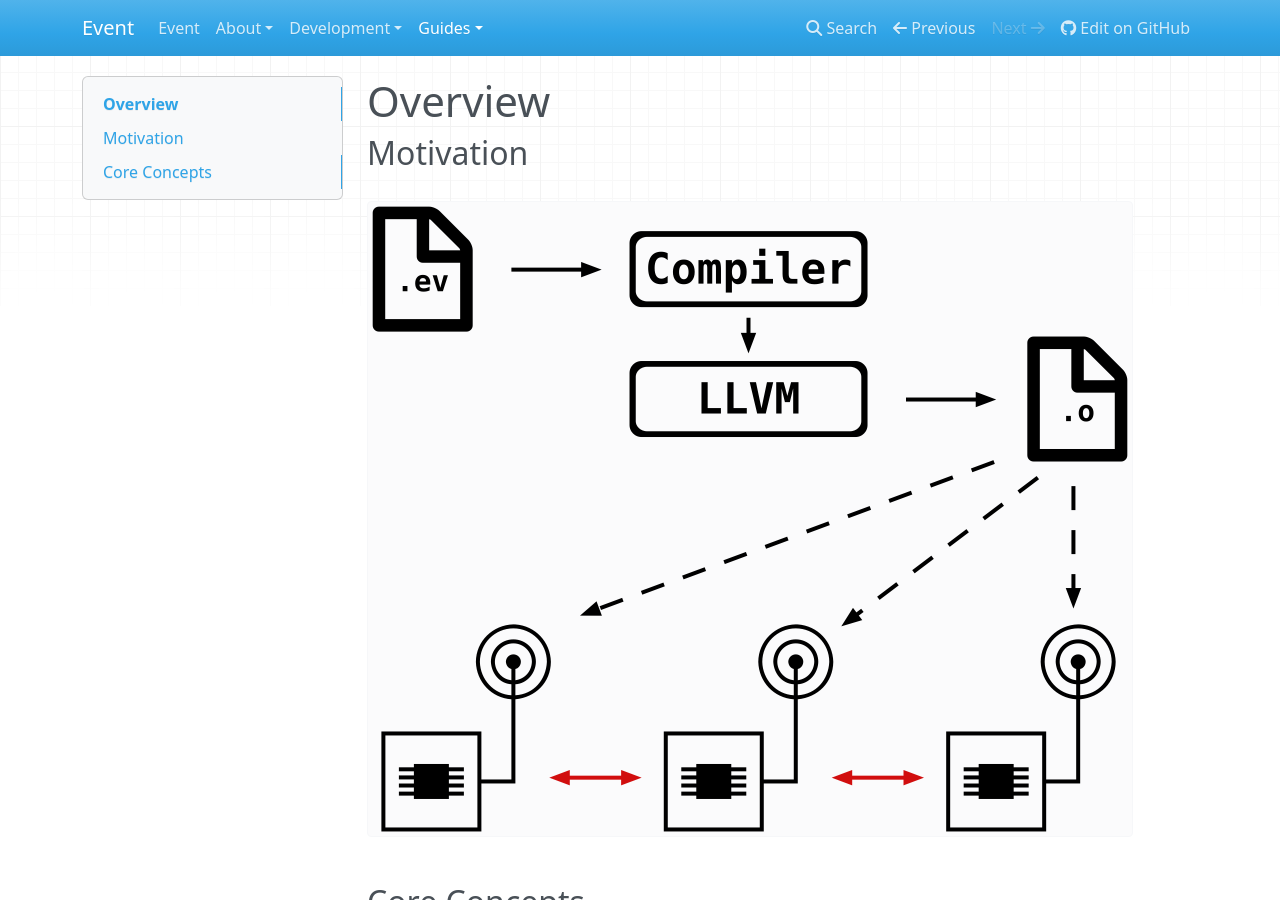
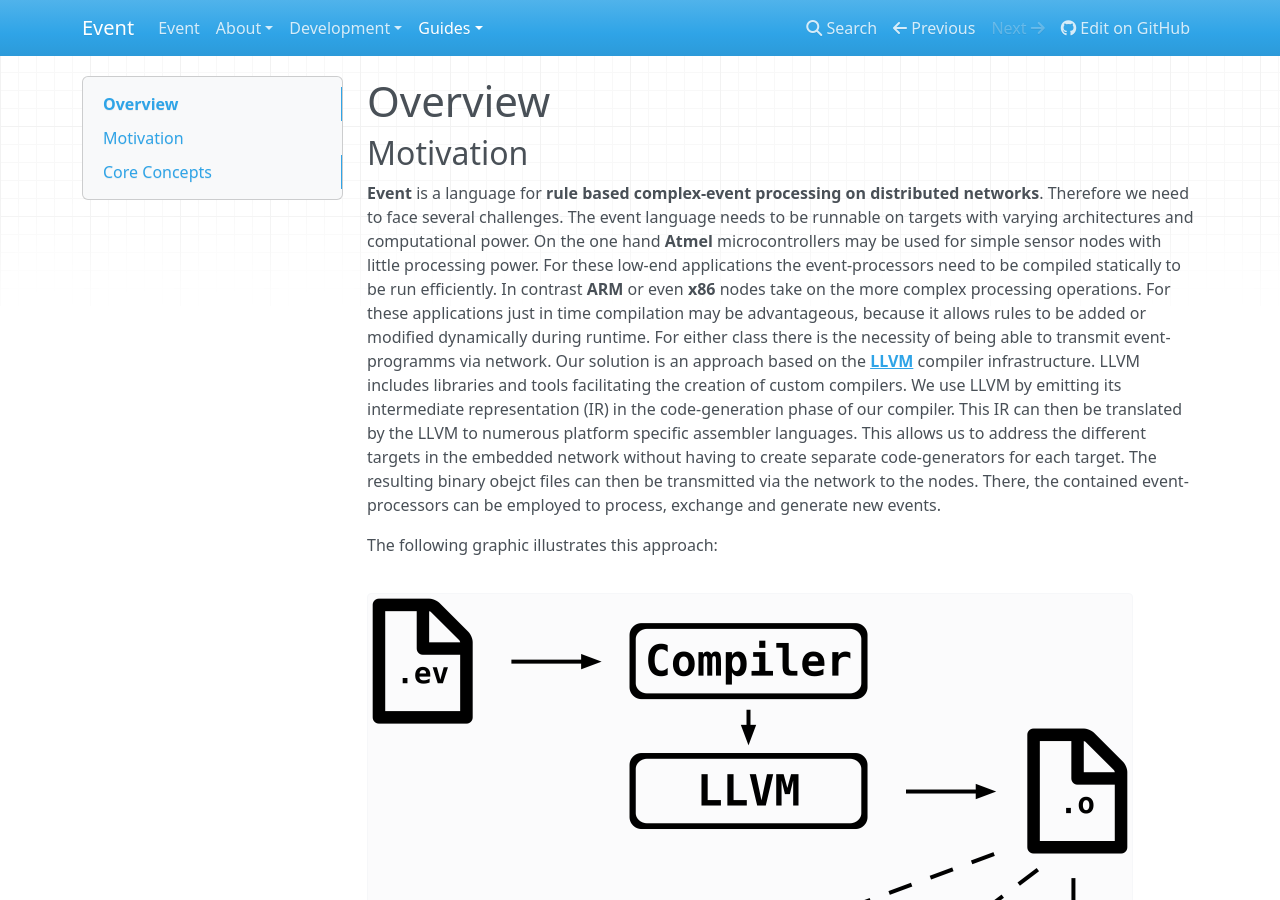
Before and after one commit to compiler-dept/event-compiler, an MkDocs documentation site: the page built from docs/guides/overview.md, in a window 1280 px wide and 900 px high. Built offline with MkDocs 1.6.1, drawn with Linux system fonts in a browser that asks for light colours; nearby versions of some CDN libraries.

Commit message:
Completed overview.

```diff
--- a/docs/guides/overview.md
+++ b/docs/guides/overview.md
@@ -1,7 +1,21 @@
 # Overview
 
 ## Motivation
+**Event** is a language for **rule based complex-event processing on distributed networks**. Therefore we need to face several challenges. The event language needs
+to be runnable on targets with varying architectures and computational power. On the one hand **Atmel** microcontrollers may be used for simple sensor nodes with little processing power. For these low-end applications the event-processors need to be compiled statically to be run efficiently. In contrast **ARM** or even **x86** nodes take on the more complex processing operations. For these applications just in time compilation may
+be advantageous, because it allows rules to be added or modified dynamically during
+runtime. For either class there is the necessity of being able to transmit event-programms via network. Our solution is an approach based on the [**LLVM**](http://llvm.org) compiler infrastructure. LLVM includes libraries and tools
+facilitating the creation of custom compilers. We use LLVM by emitting its intermediate
+representation (IR) in the code-generation phase of our compiler. This IR can then
+be translated by the LLVM to numerous platform specific assembler languages.
+This allows us to address the different targets in the embedded network without having
+to create separate code-generators for each target. The resulting binary obejct files
+can then be transmitted via the network to the nodes. There, the contained event-processors can be employed to process, exchange and generate new events.
+
+The following graphic illustrates this approach:
+
 ![Overview](/img/flow.png)
+
 
 ## Core Concepts
 The **Event** language is comprised of four toplevel constructs. Together these
```
